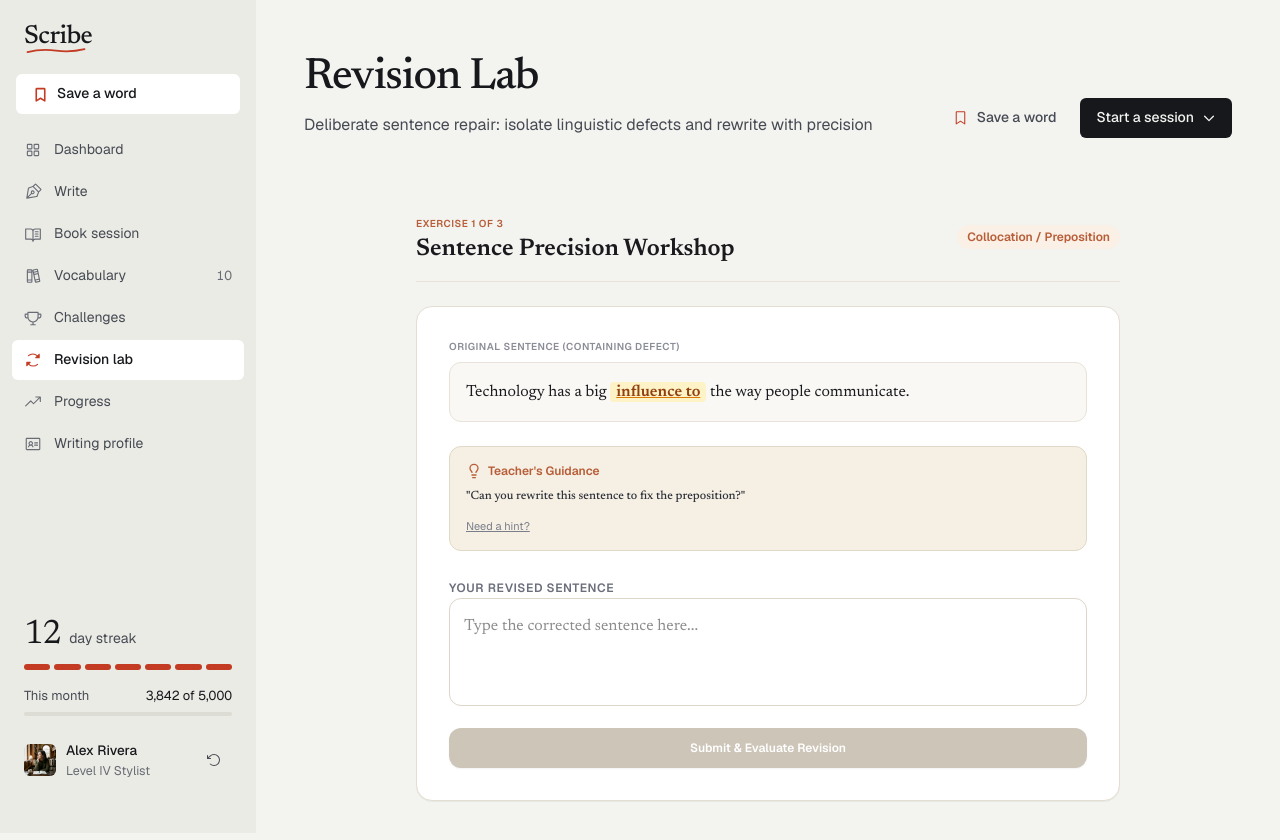
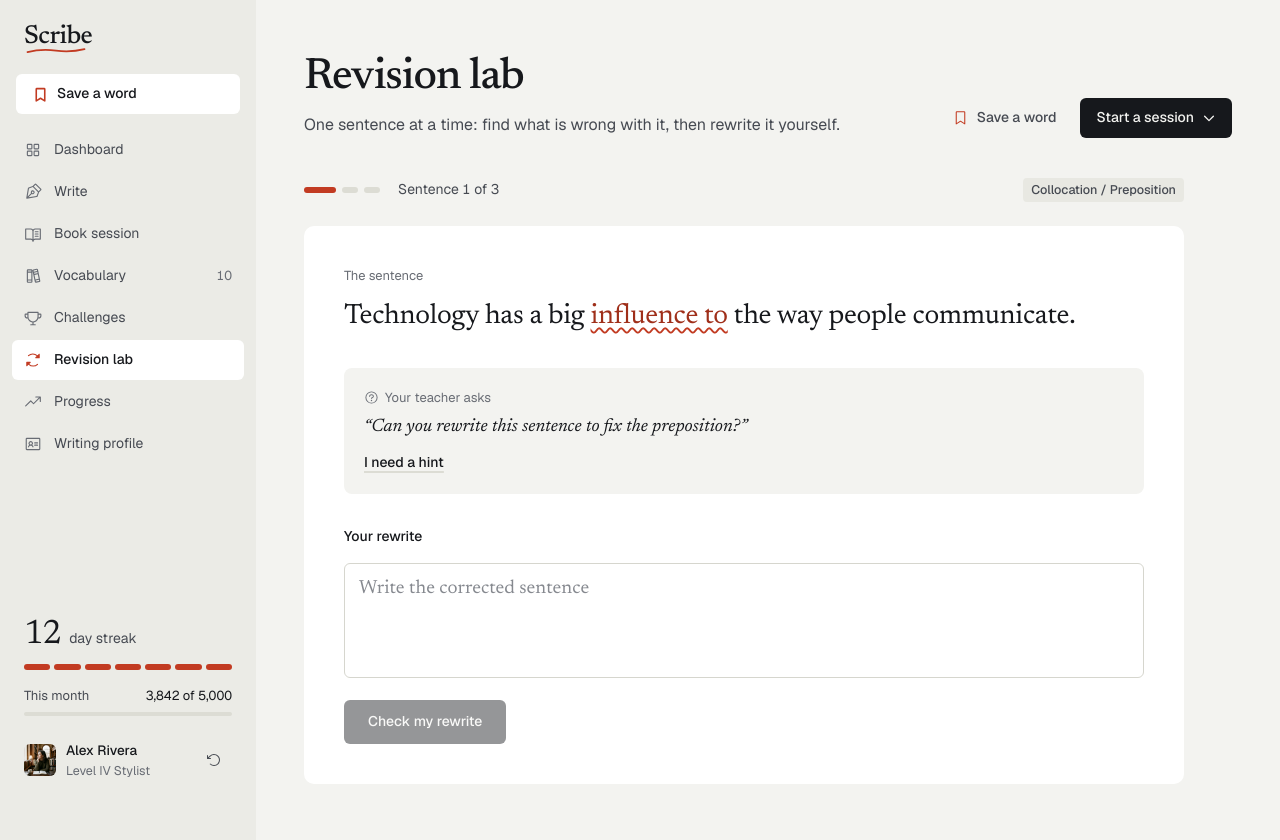
Before and after one commit to yitethio/scribe, a React (Vite) app: page /revision-mode in a window 1280 px wide. Shown: the top 840 px of the page. Built offline with nearby package versions, Linux system fonts and the light colour scheme.

Commit message:
Redesign the revision lab around the one sentence being repaired
The faulty phrase gets the red-pen underline, progress is a row of
marks, and the result compares the struck-through original with your
rewrite.

```diff
--- a/src/pages/RevisionMode.jsx
+++ b/src/pages/RevisionMode.jsx
@@ -1,17 +1,7 @@
 import React, { useState } from "react";
-import {
-  Sparkles,
-  CheckCircle2,
-  AlertCircle,
-  ArrowRight,
-  RotateCcw,
-  Lightbulb,
-  Check,
-  ChevronRight,
-  Layers
-} from "lucide-react";
+import { CheckCircle, WarningCircle, ArrowRight, Question } from "@phosphor-icons/react";
 import { useScribe } from "../store/scribeContext";
-import { AppLayout } from "../components/layout/AppLayout";
+import { AppLayout, pageClass } from "../components/layout/AppLayout";
 
 export default function RevisionMode() {
   const { state, submitRevisionAnswer } = useScribe();
@@ -28,21 +18,17 @@ export default function RevisionMode() {
     e.preventDefault();
     if (!userRevision.trim()) return;
 
-    // Check if the expected keyword/collocation was fixed in revision
-    const normalized = userRevision.toLowerCase();
-    const isCorrect = normalized.includes(currentItem.expectedKeyword.toLowerCase());
+    const isCorrect = userRevision.toLowerCase().includes(currentItem.expectedKeyword.toLowerCase());
 
-    const result = {
+    setEvaluation({
       isCorrect,
-      feedback: isCorrect ? "✓ Mastery Verified" : "✗ Needs Further Refinement",
+      feedback: isCorrect ? "Fixed" : "Not quite yet",
       explanation: isCorrect
         ? currentItem.explanation
-        : `Take another look at "${currentItem.focusSegment}". Hint: ${currentItem.hint}`,
+        : `Look again at “${currentItem.focusSegment}”. ${currentItem.hint}`,
       original: currentItem.original,
       revised: userRevision
-    };
-
-    setEvaluation(result);
+    });
     submitRevisionAnswer(currentItem.id, userRevision, isCorrect);
   };
 
@@ -55,148 +41,119 @@ export default function RevisionMode() {
 
   return (
     <AppLayout
-      title="Revision Lab"
-      subtitle="Deliberate sentence repair: isolate linguistic defects and rewrite with precision"
+      title="Revision lab"
+      subtitle="One sentence at a time: find what is wrong with it, then rewrite it yourself."
     >
-      <div className="p-8 max-w-3xl mx-auto space-y-6 animate-in fade-in duration-150">
-        {/* Progress & Header */}
-        <div className="flex items-center justify-between border-b border-[#E8E2D8] pb-4">
-          <div>
-            <span className="text-[10px] font-bold uppercase tracking-wider text-[#B85D38]">
-              Exercise {currentIndex + 1} of {revisionQueue.length}
+      <div className={pageClass}>
+        <div className="max-w-[880px]">
+        <div className="flex items-center justify-between gap-4 rise">
+          <div className="flex items-center gap-1.5" aria-label={`Sentence ${currentIndex + 1} of ${revisionQueue.length}`}>
+            {revisionQueue.map((item, idx) => (
+              <span
+                key={item.id}
+                className={`h-1.5 rounded-full transition-all duration-300 ${
+                  idx === currentIndex ? "w-8 bg-pen" : idx < currentIndex ? "w-4 bg-ink" : "w-4 bg-tint-2"
+                }`}
+              />
+            ))}
+            <span className="ml-3 text-[14px] text-ink-2 tabular">
+              Sentence {currentIndex + 1} of {revisionQueue.length}
             </span>
-            <h2 className="font-serif font-bold text-2xl text-[#1A1A1E]">
-              Sentence Precision Workshop
-            </h2>
           </div>
-
-          <span className="text-xs px-2.5 py-1 rounded-full bg-[#FAF0E6] text-[#B85D38] font-bold">
-            {currentItem.category}
-          </span>
+          <span className="tag">{currentItem.category}</span>
         </div>
 
-        {/* Exercise Card */}
-        <div className="bg-white p-8 rounded-2xl border border-[#E4DDD1] shadow-2xs space-y-6">
-          {/* Original Sentence with defect highlighted */}
-          <div className="space-y-2">
-            <div className="text-[10px] font-bold uppercase tracking-wider text-[#8A8D96]">
-              Original Sentence (Containing Defect)
+        <section key={currentItem.id} className="mt-6 sheet p-6 sm:p-10 rise" style={{ "--i": 1 }}>
+          <p className="text-[13px] text-ink-3">The sentence</p>
+          <p className="mt-3 font-serif text-[24px] sm:text-[28px] leading-[1.35] tracking-[-0.01em]">
+            {currentItem.original.split(currentItem.focusSegment).map((part, i, arr) => (
+              <React.Fragment key={i}>
+                {part}
+                {i < arr.length - 1 && <span className="pen-mark text-pen-deep">{currentItem.focusSegment}</span>}
+              </React.Fragment>
+            ))}
+          </p>
+
+          <div className="mt-8 rounded-lg bg-paper p-5">
+            <div className="flex items-center gap-1.5 text-[13px] text-ink-3">
+              <Question size={15} />
+              <span>Your teacher asks</span>
             </div>
-            <div className="p-4 bg-[#FAF8F5] border border-[#E8E2D8] rounded-xl font-serif text-base text-[#1A1A1E] leading-relaxed">
-              {currentItem.original.split(currentItem.focusSegment).map((part, i, arr) => (
-                <React.Fragment key={i}>
-                  {part}
-                  {i < arr.length - 1 && (
-                    <span className="bg-[#FEF3C7] text-[#92400E] px-1.5 py-0.5 rounded font-semibold underline decoration-[#D97706]">
-                      {currentItem.focusSegment}
-                    </span>
-                  )}
-                </React.Fragment>
-              ))}
-            </div>
-          </div>
-
-          {/* Teacher Prompt */}
-          <div className="p-4 bg-[#F5EFE4] border border-[#E2D8C7] rounded-xl space-y-2 text-xs">
-            <div className="flex items-center gap-1.5 text-[#B85D38] font-bold">
-              <Lightbulb className="w-4 h-4" />
-              <span>Teacher's Guidance</span>
-            </div>
-            <p className="font-serif text-[#2F323A] font-medium leading-relaxed">
-              "{currentItem.prompt}"
-            </p>
-
-            {!hintOpen ? (
-              <button
-                onClick={() => setHintOpen(true)}
-                className="text-[11px] text-[#7A7E8B] hover:text-[#1A1A1E] underline cursor-pointer pt-1"
-              >
-                Need a hint?
+            <p className="mt-1.5 font-serif italic text-[18px] leading-[1.45]">&ldquo;{currentItem.prompt}&rdquo;</p>
+            {hintOpen ? (
+              <p className="mt-3 text-[14.5px] text-ink-2 fade">
+                <span className="font-medium text-ink">Hint. </span>
+                {currentItem.hint}
+              </p>
+            ) : (
+              <button onClick={() => setHintOpen(true)} className="link text-[14px] mt-3">
+                I need a hint
               </button>
-            ) : (
-              <p className="text-[11px] text-[#065F46] bg-[#ECFDF5] p-2 rounded border border-[#A7F3D0]">
-                <strong>Hint:</strong> {currentItem.hint}
-              </p>
             )}
           </div>
 
-          {/* Revision Input or Evaluation Result */}
           {!evaluation ? (
-            <form onSubmit={handleSubmitRevision} className="space-y-4">
-              <div className="space-y-1.5">
-                <label className="text-xs font-bold uppercase tracking-wider text-[#6B6F7B]">
-                  Your Revised Sentence
-                </label>
-                <textarea
-                  rows={3}
-                  value={userRevision}
-                  onChange={(e) => setUserRevision(e.target.value)}
-                  placeholder="Type the corrected sentence here..."
-                  className="w-full p-3.5 bg-white border border-[#DDD6C9] rounded-xl text-base font-serif text-[#1A1A1E] focus:outline-hidden focus:border-[#1F2E3D] leading-relaxed resize-none"
-                />
-              </div>
-
-              <button
-                type="submit"
-                disabled={!userRevision.trim()}
-                className="w-full py-3 bg-[#1F2E3D] hover:bg-[#15202B] disabled:bg-[#CCC5B8] text-white text-xs font-semibold rounded-xl shadow-xs transition-colors cursor-pointer"
-              >
-                Submit & Evaluate Revision
+            <form onSubmit={handleSubmitRevision} className="mt-8 space-y-4">
+              <label htmlFor="revision" className="block text-[14px] font-medium">
+                Your rewrite
+              </label>
+              <textarea
+                id="revision"
+                rows={3}
+                value={userRevision}
+                onChange={(e) => setUserRevision(e.target.value)}
+                placeholder="Write the corrected sentence"
+                className="field font-serif text-[19px] leading-relaxed resize-none"
+              />
+              <button type="submit" disabled={!userRevision.trim()} className="btn btn-primary h-11 w-full sm:w-auto px-6">
+                Check my rewrite
               </button>
             </form>
           ) : (
-            <div className="space-y-5 pt-2 border-t border-[#E8E2D8] animate-in fade-in duration-150">
-              {/* Result Badge */}
+            <div className="mt-8 space-y-6 fade">
               <div
-                className={`p-4 rounded-xl border flex items-start gap-3 ${
-                  evaluation.isCorrect
-                    ? "bg-[#ECFDF5] border-[#A7F3D0] text-[#065F46]"
-                    : "bg-[#FEF2F2] border-[#FECACA] text-[#991B1B]"
+                className={`rounded-lg p-5 flex items-start gap-3 ${
+                  evaluation.isCorrect ? "bg-good-soft text-good" : "bg-pen-soft text-pen-deep"
                 }`}
               >
                 {evaluation.isCorrect ? (
-                  <CheckCircle2 className="w-5 h-5 shrink-0 mt-0.5" />
+                  <CheckCircle size={22} weight="fill" className="shrink-0" />
                 ) : (
-                  <AlertCircle className="w-5 h-5 shrink-0 mt-0.5" />
+                  <WarningCircle size={22} weight="fill" className="shrink-0" />
                 )}
-                <div className="space-y-1 text-xs">
-                  <div className="font-bold text-sm">{evaluation.feedback}</div>
-                  <p className="leading-relaxed">{evaluation.explanation}</p>
+                <div>
+                  <div className="font-serif text-[20px] leading-tight">{evaluation.feedback}</div>
+                  <p className="mt-1 text-[14.5px] leading-relaxed">{evaluation.explanation}</p>
                 </div>
               </div>
 
-              {/* Revision Comparison */}
-              <div className="grid grid-cols-1 md:grid-cols-2 gap-3 text-xs">
-                <div className="p-3 bg-[#FAF8F5] rounded-xl border border-[#E8E2D8] space-y-1">
-                  <div className="text-[10px] font-bold uppercase text-[#8A8D96]">Original</div>
-                  <div className="font-serif italic text-[#555862]">"{evaluation.original}"</div>
+              <div className="grid sm:grid-cols-2 gap-6">
+                <div>
+                  <div className="text-[13px] text-ink-3">Before</div>
+                  <p className="mt-1.5 font-serif text-[17px] leading-relaxed text-ink-3 line-through decoration-pen/60">
+                    {evaluation.original}
+                  </p>
                 </div>
-                <div className="p-3 bg-white rounded-xl border border-[#D5CDC0] space-y-1">
-                  <div className="text-[10px] font-bold uppercase text-[#059669]">Your Revision</div>
-                  <div className="font-serif font-bold text-[#1A1A1E]">"{evaluation.revised}"</div>
+                <div>
+                  <div className="text-[13px] text-ink-3">Your rewrite</div>
+                  <p className="mt-1.5 font-serif text-[17px] leading-relaxed">{evaluation.revised}</p>
                 </div>
               </div>
 
-              {/* Action buttons */}
-              <div className="flex items-center gap-3">
+              <div className="flex flex-col-reverse sm:flex-row gap-3">
                 {!evaluation.isCorrect && (
-                  <button
-                    onClick={() => setEvaluation(null)}
-                    className="px-4 py-2.5 bg-white border border-[#DDD6C9] hover:bg-[#F2ECE1] text-xs font-semibold rounded-xl cursor-pointer"
-                  >
-                    Try Again
+                  <button onClick={() => setEvaluation(null)} className="btn btn-quiet h-11">
+                    Try again
                   </button>
                 )}
-                <button
-                  onClick={handleNext}
-                  className="flex-1 py-2.5 px-4 bg-[#1F2E3D] hover:bg-[#15202B] text-white text-xs font-semibold rounded-xl flex items-center justify-center gap-1.5 cursor-pointer shadow-xs"
-                >
-                  <span>Next Sentence Exercise</span>
-                  <ChevronRight className="w-4 h-4" />
+                <button onClick={handleNext} className="btn btn-primary h-11 px-6">
+                  <span>Next sentence</span>
+                  <ArrowRight size={16} />
                 </button>
               </div>
             </div>
           )}
+        </section>
         </div>
       </div>
     </AppLayout>
```
